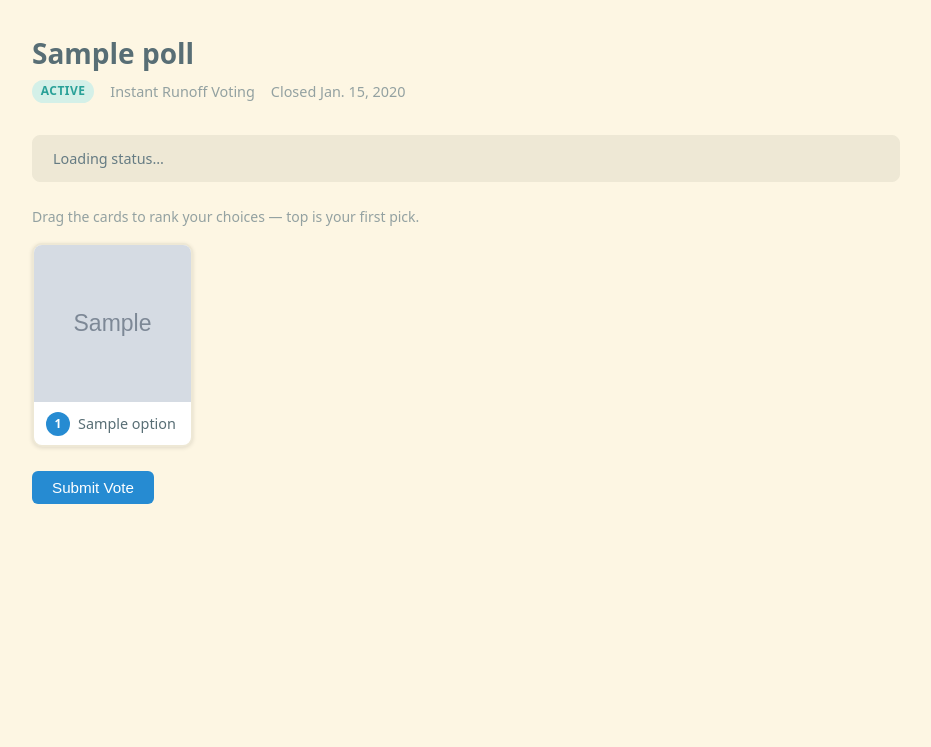
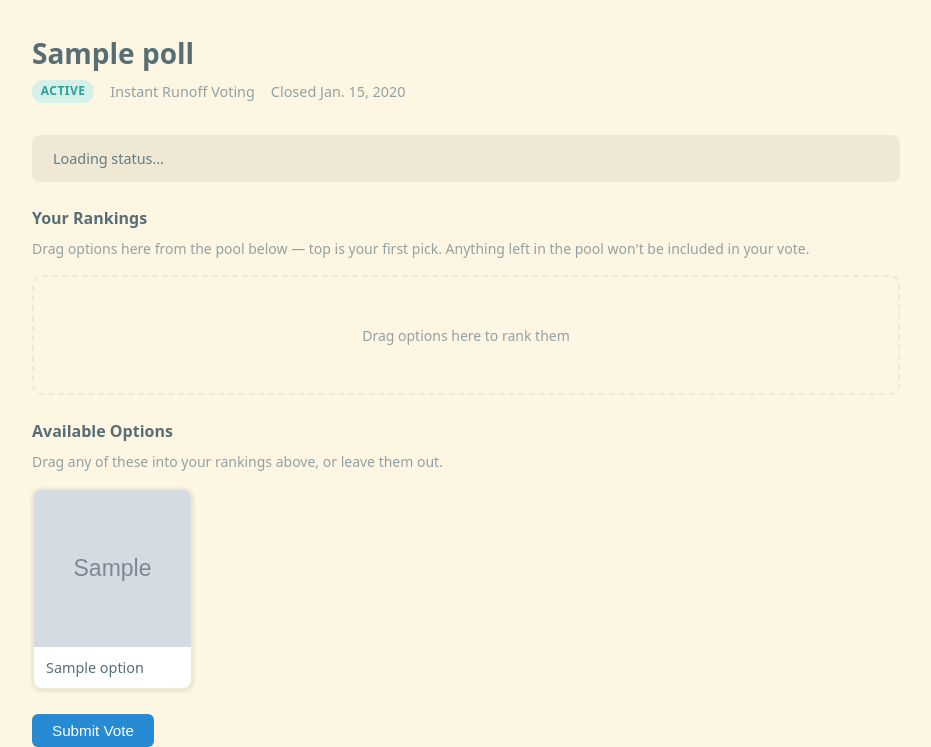
Before and after one commit to wrhansen/ranked-choice-vote, a Django app: template voting/templates/voting/poll.html in a window 1280 px wide. Shown: the part 53-800 px from the top of the page, without its empty margins (174-1105 px from the left). Run offline with Django 5.2, Linux system fonts and the light colour scheme; the template is opened without the code that fills it: values that come from a table or form of the project are taken from there, others are empty; tables that the repository leaves empty hold one stand-in row (values such as "Sample post"); grey boxes marked "Sample" are stand-in pictures; some libraries are stand-ins or nearby versions.

Commit message:
Refactoring poll to have options pool while voting and also in the admin

```diff
--- a/static/css/styles.css
+++ b/static/css/styles.css
@@ -172,7 +172,8 @@ main {
 }
 
 .poll-card-info h2 { font-size: 1.1rem; margin-bottom: .25rem; }
-.poll-card-meta { font-size: .85rem; color: var(--fg-dim); display: flex; gap: .75rem; margin-top: .35rem; }
+.poll-card-meta { font-size: .85rem; color: var(--fg-dim); display: flex; align-items: center; gap: .375rem; margin-top: .35rem; }
+.poll-card-meta > span + span::before { content: "·"; margin-right: .375rem; opacity: .85; }
 
 /* ── State badges ──────────────────────────────────────────────────── */
 .badge {
@@ -381,6 +382,30 @@ main {
   color: var(--fg-dim);
 }
 
+/* ── Pool-based voting layout ──────────────────────────────────────── */
+.ballot-section { margin-bottom: 1.5rem; }
+.ballot-section-title { font-size: 1rem; font-weight: 600; color: var(--fg-em); margin-bottom: .5rem; }
+
+#pool-list .rank-num { display: none; }
+
+.ballot-zone {
+  min-height: 120px;
+  border: 2px dashed var(--border);
+  border-radius: 10px;
+  padding: .5rem;
+}
+.ballot-zone:not(:has([data-pk])) {
+  display: flex;
+  align-items: center;
+  justify-content: center;
+}
+.ballot-zone:not(:has([data-pk]))::before {
+  content: "Drag options here to rank them";
+  color: var(--fg-dim);
+  font-size: .875rem;
+  pointer-events: none;
+}
+
 /* ── Alerts ────────────────────────────────────────────────────────── */
 .alert-error {
   background: #fdecea;
--- a/voting/models.py
+++ b/voting/models.py
@@ -1,6 +1,30 @@
 import uuid
 
 from django.db import models
+
+
+class OptionsPool(models.Model):
+    name = models.CharField(max_length=255)
+    created_at = models.DateTimeField(auto_now_add=True)
+
+    def __str__(self):
+        return self.name
+
+    class Meta:
+        ordering = ["-created_at"]
+
+
+class Option(models.Model):
+    pool = models.ForeignKey(OptionsPool, on_delete=models.CASCADE, related_name="options")
+    title = models.CharField(max_length=255)
+    image = models.ImageField(upload_to="options/", blank=True)
+    order = models.PositiveIntegerField(default=0)
+
+    def __str__(self):
+        return self.title
+
+    class Meta:
+        ordering = ["order"]
 
 
 class Poll(models.Model):
@@ -19,10 +43,20 @@ class Poll(models.Model):
     state = models.CharField(max_length=10, choices=State.choices, default=State.NEW)
     algorithm = models.CharField(max_length=10, choices=Algorithm.choices)
     created_at = models.DateTimeField(auto_now_add=True)
+    updated_at = models.DateTimeField(auto_now=True)
     closed_at = models.DateTimeField(null=True, blank=True)
+    options_pool = models.ForeignKey(
+        OptionsPool, on_delete=models.SET_NULL, null=True, blank=True, related_name="polls"
+    )
 
     def __str__(self):
         return f"{self.title} ({self.get_state_display()})"
+
+    @property
+    def options(self):
+        if self.options_pool_id:
+            return self.options_pool.options
+        return Option.objects.none()
 
     def compute_results(self):
         from .algorithms import ALGORITHMS
@@ -34,19 +68,6 @@ class Poll(models.Model):
 
     class Meta:
         ordering = ["-created_at"]
-
-
-class Option(models.Model):
-    poll = models.ForeignKey(Poll, on_delete=models.CASCADE, related_name="options")
-    title = models.CharField(max_length=255)
-    image = models.ImageField(upload_to="options/", blank=True)
-    order = models.PositiveIntegerField(default=0)
-
-    def __str__(self):
-        return self.title
-
-    class Meta:
-        ordering = ["order"]
 
 
 class UserPoll(models.Model):
--- a/voting/templates/voting/_voting_form.html
+++ b/voting/templates/voting/_voting_form.html
@@ -3,8 +3,17 @@
       hx-target="#vote-form"
       hx-swap="outerHTML">
   {% csrf_token %}
-  <p class="vote-hint">Drag the cards to rank your choices — top is your first pick.</p>
-  <ul id="options-list" class="options-grid" style="list-style:none;padding:0">
+
+  <div class="ballot-section">
+    <h3 class="ballot-section-title">Your Rankings</h3>
+    <p class="vote-hint">Drag options here from the pool below — top is your first pick. Anything left in the pool won't be included in your vote.</p>
+    <ul id="options-list" class="options-grid ballot-zone" style="list-style:none;padding:0"></ul>
+  </div>
+
+  <div class="ballot-section">
+    <h3 class="ballot-section-title">Available Options</h3>
+    <p class="vote-hint">Drag any of these into your rankings above, or leave them out.</p>
+    <ul id="pool-list" class="options-grid" style="list-style:none;padding:0">
       {% for option in options %}
       <li class="option-card" data-pk="{{ option.pk }}">
         {% if option.image %}
@@ -19,6 +28,8 @@
       </li>
       {% endfor %}
     </ul>
+  </div>
+
   <input type="hidden" id="rankings-input" name="rankings" value="">
-  <button type="submit" class="btn btn-primary">Submit Vote</button>
+  <button id="submit-vote" type="submit" class="btn btn-primary" disabled>Submit Vote</button>
 </form>
--- a/voting/templates/voting/base.html
+++ b/voting/templates/voting/base.html
@@ -42,26 +42,30 @@
 
     /* Init or re-init SortableJS after any HTMX swap */
     function initSortable() {
-      var el = document.getElementById('options-list');
-      if (!el || el._sortable) return;
-      el._sortable = Sortable.create(el, {
-        animation: 150,
-        onEnd: updateRankings,
-      });
+      var ranked = document.getElementById('options-list');
+      var pool   = document.getElementById('pool-list');
+      if (ranked && !ranked._sortable) {
+        ranked._sortable = Sortable.create(ranked, { group: 'voting', animation: 150, onEnd: updateRankings });
+      }
+      if (pool && !pool._sortable) {
+        pool._sortable = Sortable.create(pool, { group: 'voting', animation: 150, onEnd: updateRankings });
+      }
       updateRankings();
     }
 
     function updateRankings() {
-      var el    = document.getElementById('options-list');
-      var input = document.getElementById('rankings-input');
-      if (!el || !input) return;
-      var ids = Array.from(el.querySelectorAll('[data-pk]'))
-                     .map(function (n) { return parseInt(n.dataset.pk, 10); });
+      var ranked = document.getElementById('options-list');
+      var input  = document.getElementById('rankings-input');
+      var btn    = document.getElementById('submit-vote');
+      if (!input) return;
+      var ids = ranked
+        ? Array.from(ranked.querySelectorAll('[data-pk]')).map(function (n) { return parseInt(n.dataset.pk, 10); })
+        : [];
       input.value = JSON.stringify(ids);
-      /* Refresh rank number badges */
-      el.querySelectorAll('.rank-num').forEach(function (badge, i) {
-        badge.textContent = i + 1;
-      });
+      if (ranked) {
+        ranked.querySelectorAll('.rank-num').forEach(function (badge, i) { badge.textContent = i + 1; });
+      }
+      if (btn) btn.disabled = ids.length === 0;
     }
 
     document.addEventListener('DOMContentLoaded', initSortable);
--- a/voting/templates/voting/home.html
+++ b/voting/templates/voting/home.html
@@ -21,6 +21,7 @@
         <span class="badge badge-{{ poll.state|lower }}">{{ poll.get_state_display }}</span>
         <span>{{ poll.get_algorithm_display }}</span>
         <span>{{ poll.participants.count }} joined</span>
+        <span>Updated {{ poll.updated_at|date:"N j, Y, g:i a" }}</span>
       </div>
     </div>
     <a href="{% url 'poll-detail' poll.pk %}" class="btn btn-secondary btn-sm">
```
Also changed, not shown: voting/admin.py (+62 -46 lines), voting/static/voting/admin_pool_upload.js (added, +62 -0 lines), voting/templates/admin/voting/optionspool/change_form.html (added, +20 -0 lines), voting/migrations/0002_optionspool_alter_option_poll_option_pool_and_more.py (added), voting/migrations/0003_migrate_options_to_pools.py (added), voting/migrations/0004_remove_option_poll_fk.py (added), voting/migrations/0005_poll_updated_at.py (added). Lines whose indentation alone changed are shown as unchanged.
